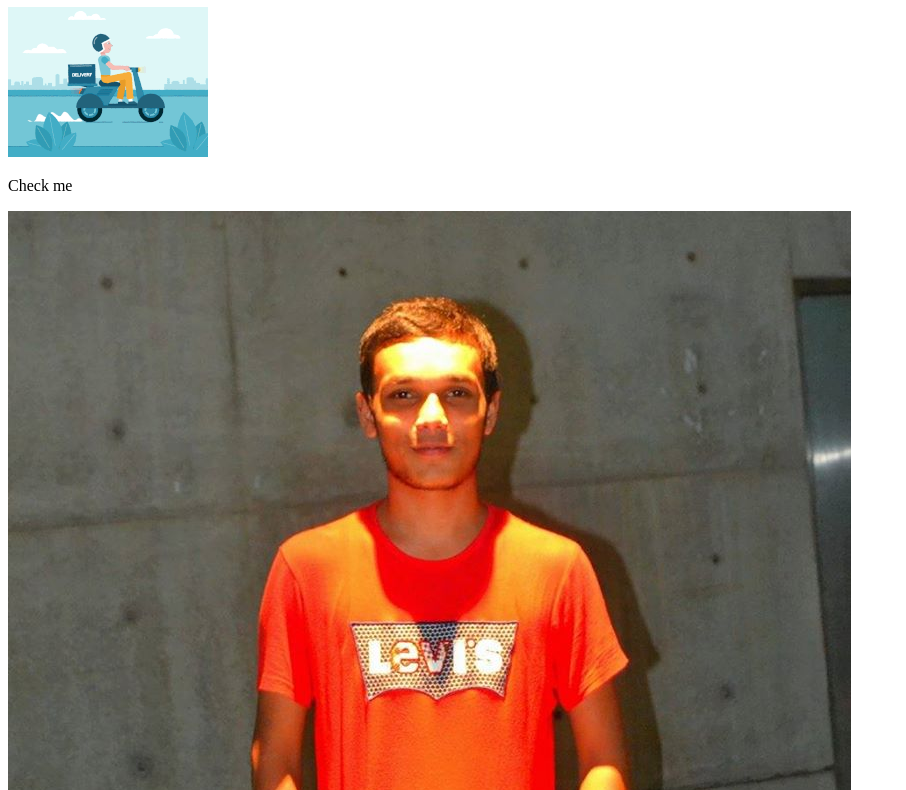
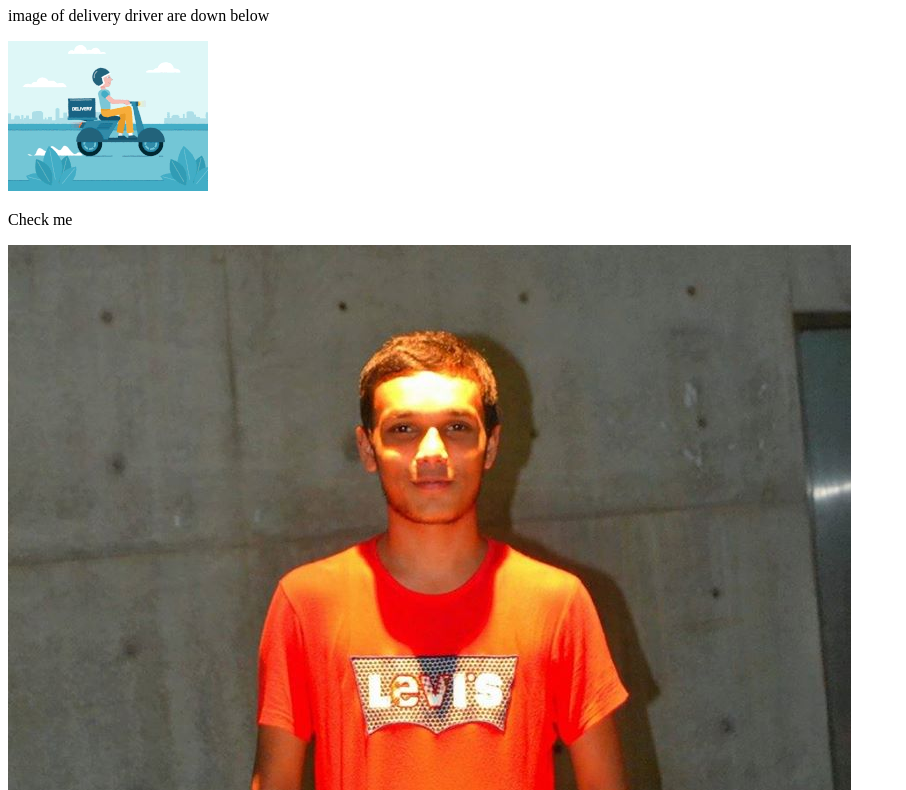
Before and after one commit to dev-sibli/my-first-repo, a plain HTML site: page index.html in a window 1280 px wide. Shown: the part 73-863 px from the top of the page, without its empty margins (0-906 px from the left). Drawn offline with Linux system fonts and the light colour scheme.

Commit message:
new text added

```diff
--- a/index.html
+++ b/index.html
@@ -8,6 +8,7 @@
 </head>
 <body>
     <h1>Github first document</h1>
+    <p>image of delivery driver are down below</p>
     <img src="a (1).gif" alt="">
     <p>Check me</p>
     <img src="a (5).jpg" alt="">
```
